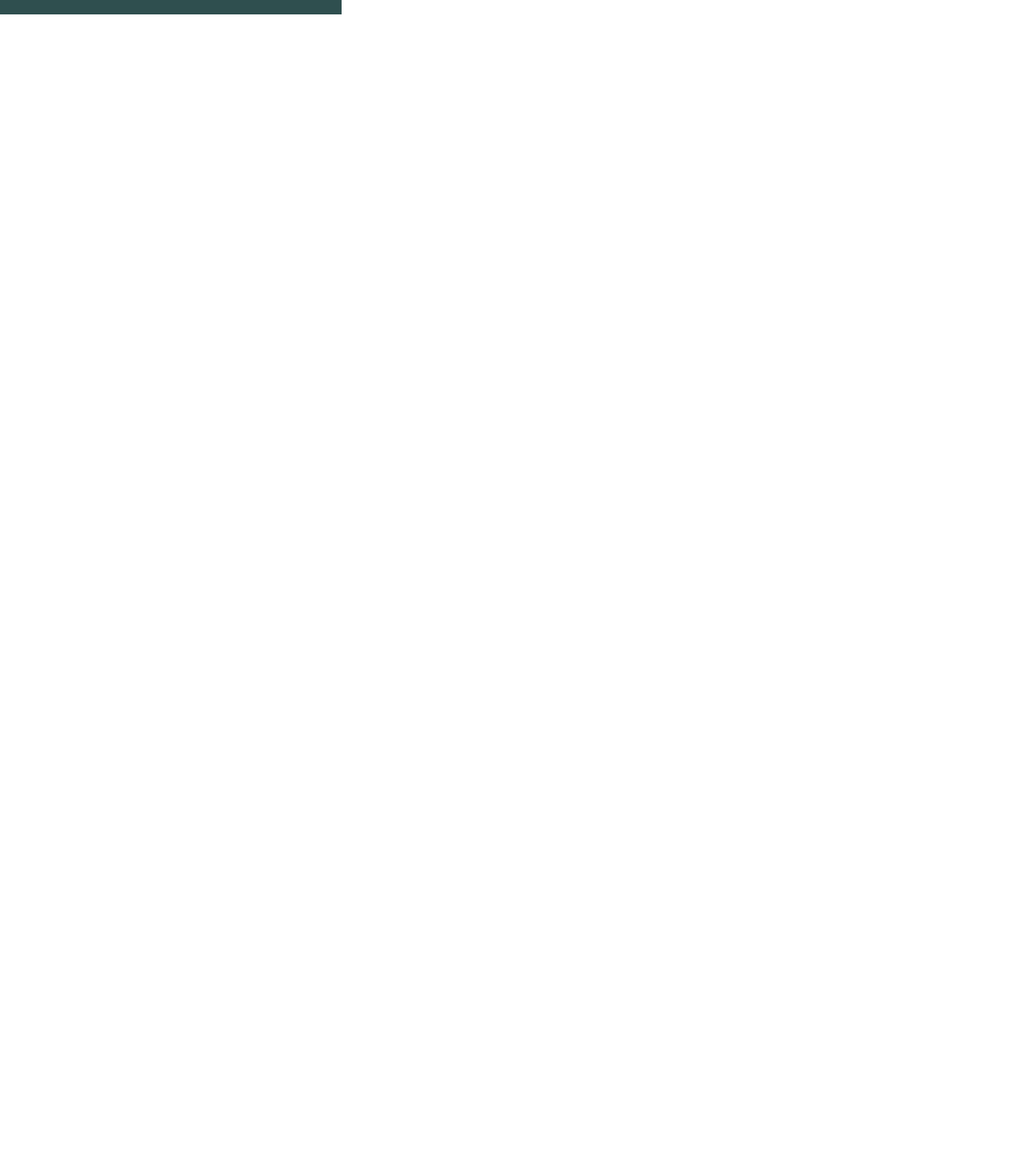
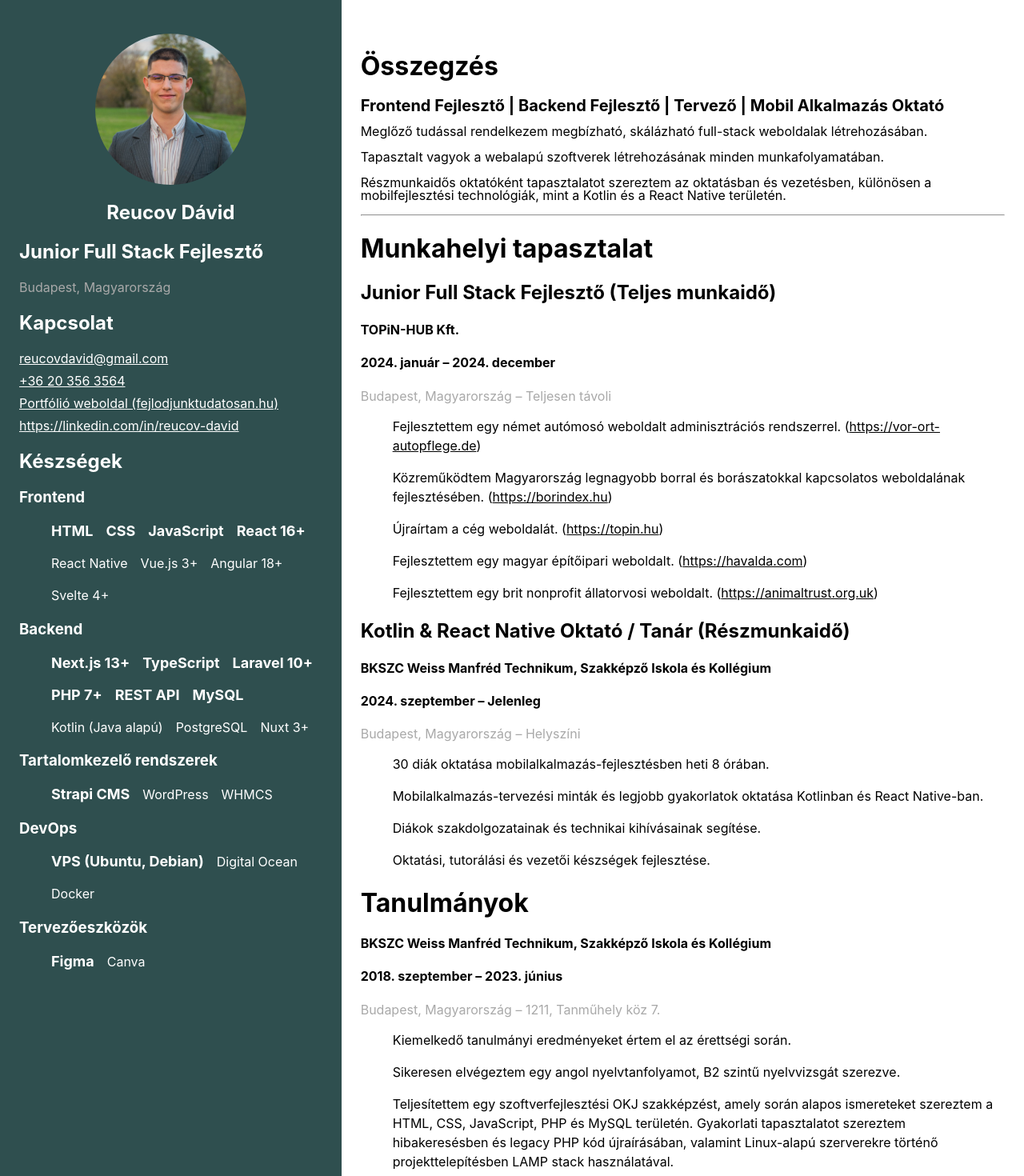
Before and after one commit to ReuDav/Portfolio, an Angular app: page /hu in a window 1280 px wide. Before the commit this address led to /. Shown: the part 1420-2890 px from the top of the page at 80% size. Before the commit the page ends 1438 px from the top, so only its background shows below. Built offline with nearby package versions, Linux system fonts and the light colour scheme.

Commit message:
added hu translation route

```diff
--- a/src/app/app.routes.ts
+++ b/src/app/app.routes.ts
@@ -1,3 +1,18 @@
 import { Routes } from '@angular/router';
+import { HuComponent } from './hu/hu.component';
+import { AppComponent } from './app.component';
 
-export const routes: Routes = [];
+export const routes: Routes = [
+  {
+    path: 'hu',
+    component: HuComponent,
+  },
+  {
+    path: '',
+    component: AppComponent,
+  },
+  {
+    path: '**',
+    redirectTo: '',
+  },
+];
--- /dev/null
+++ b/src/app/hu/hu.component.css
@@ -0,0 +1,72 @@
+html, body {
+  margin: 0 !important;
+  padding: 0 !important;
+  box-sizing: border-box;
+}
+strong {
+  font-weight: bolder !important;
+  font-size: 18px !important;
+}
+.container {
+  font-family: Inter, sans-serif;
+  display: grid;
+  grid-template-columns: 1fr 2fr;
+  color: black;
+
+  & a {
+    color: inherit;
+  }
+  & aside, main {
+    padding: 24px;
+    & .title {
+      font-size: 24px;
+      line-height: 24px;
+    }
+    & small {
+      font-size: 1em;
+      color: darkgray;
+      line-height: 16px;
+    }
+    & ul {
+      list-style: none;
+      display: flex;
+      flex-wrap: wrap;
+      gap: 16px;
+
+      & li {
+        line-height: 24px;
+      }
+    }
+  }
+  & aside {
+    color: white;
+    background: darkslategrey;
+    & .name {
+      text-align: center;
+    }
+    & .avatar {
+      object-fit: cover;
+      border-radius: 50%;
+      max-width: 50%;
+      display: block;
+      margin-inline: auto;
+      aspect-ratio: 1 / 1;
+    }
+    & .contacts {
+      display: flex;
+      flex-direction: column;
+      gap: 8px;
+    }
+  }
+  & .summary {
+    & * {
+      line-height: 16px;
+    }
+    & h1 {
+      font-size: 20px;
+    }
+    & h2 {
+      font-size: 24px;
+    }
+  }
+}
--- /dev/null
+++ b/src/app/hu/hu.component.html
@@ -0,0 +1,107 @@
+<div class="container">
+  <aside>
+    <img src="../../assets/img/david.jpg" alt="Reucov Dávid portréja, Junior Full Stack Fejlesztő" class="avatar">
+    <div>
+      <h1 class="name">Reucov Dávid</h1>
+      <h2>Junior Full Stack Fejlesztő</h2>
+      <small>Budapest, Magyarország</small>
+    </div>
+    <h2>Kapcsolat</h2>
+    <div class="contacts">
+      <a target="_blank" href="mailto:reucovdavid@gmail.com">reucovdavid&#64;gmail.com</a>
+      <a target="_blank" href="tel:+36203563564">+36 20 356 3564</a>
+      <a target="_blank" href="https://fejlodjunktudatosan.hu">Portfólió weboldal (fejlodjunktudatosan.hu)</a>
+      <a target="_blank" href="https://linkedin.com/in/reucov-david">https://linkedin.com/in/reucov-david</a>
+    </div>
+
+    <h2>Készségek</h2>
+    <h3>Frontend</h3>
+    <ul>
+      <li><strong>HTML</strong></li>
+      <li><strong>CSS</strong></li>
+      <li><strong>JavaScript</strong></li>
+      <li><strong>React 16+</strong></li>
+      <li>React Native</li>
+      <li>Vue.js 3+</li>
+      <li>Angular 18+</li>
+      <li>Svelte 4+</li>
+    </ul>
+    <h3>Backend</h3>
+    <ul>
+      <li><strong>Next.js 13+</strong></li>
+      <li><strong>TypeScript</strong></li>
+      <li><strong>Laravel 10+</strong></li>
+      <li><strong>PHP 7+</strong></li>
+      <li><strong>REST API</strong></li>
+      <li><strong>MySQL</strong></li>
+      <li>Kotlin (Java alapú)</li>
+      <li>PostgreSQL</li>
+      <li>Nuxt 3+</li>
+    </ul>
+    <h3>Tartalomkezelő rendszerek</h3>
+    <ul>
+      <li><strong>Strapi CMS</strong></li>
+      <li>WordPress</li>
+      <li>WHMCS</li>
+    </ul>
+    <h3>DevOps</h3>
+    <ul>
+      <li><strong>VPS (Ubuntu, Debian)</strong></li>
+      <li>Digital Ocean</li>
+      <li>Docker</li>
+    </ul>
+    <h3>Tervezőeszközök</h3>
+    <ul>
+      <li><strong>Figma</strong></li>
+      <li>Canva</li>
+    </ul>
+  </aside>
+  <main>
+    <h1>Összegzés</h1>
+    <div class="summary">
+      <h1>Frontend Fejlesztő | Backend Fejlesztő | Tervező | Mobil Alkalmazás Oktató</h1>
+      <p>Meglőző tudással rendelkezem megbízható, skálázható full-stack weboldalak létrehozásában.</p>
+      <p>Tapasztalt vagyok a webalapú szoftverek létrehozásának minden munkafolyamatában.</p>
+      <p>Részmunkaidős oktatóként tapasztalatot szereztem az oktatásban és vezetésben, különösen a mobilfejlesztési technológiák, mint a Kotlin és a React Native területén.</p>
+    </div>
+    <hr />
+    <h1>Munkahelyi tapasztalat</h1>
+    <div>
+      <h3 class="title">Junior Full Stack Fejlesztő (Teljes munkaidő)</h3>
+      <h4>TOPiN-HUB Kft.</h4>
+      <h4>2024. január – 2024. december</h4>
+      <small>Budapest, Magyarország – Teljesen távoli</small>
+      <ul>
+        <li>Fejlesztettem egy német autómosó weboldalt adminisztrációs rendszerrel. (<a target="_blank" href="https://vor-ort-autopflege.de">https://vor-ort-autopflege.de</a>)</li>
+        <li>Közreműködtem Magyarország legnagyobb borral és borászatokkal kapcsolatos weboldalának fejlesztésében. (<a target="_blank" href="https://borindex.hu">https://borindex.hu</a>)</li>
+        <li>Újraírtam a cég weboldalát. (<a target="_blank" href="https://topin.hu">https://topin.hu</a>)</li>
+        <li>Fejlesztettem egy magyar építőipari weboldalt. (<a target="_blank" href="https://havalda.com">https://havalda.com</a>)</li>
+        <li>Fejlesztettem egy brit nonprofit állatorvosi weboldalt. (<a target="_blank" href="https://animaltrust.org.uk">https://animaltrust.org.uk</a>)</li>
+      </ul>
+    </div>
+    <div>
+      <h3 class="title">Kotlin & React Native Oktató / Tanár (Részmunkaidő)</h3>
+      <h4>BKSZC Weiss Manfréd Technikum, Szakképző Iskola és Kollégium</h4>
+      <h4>2024. szeptember – Jelenleg</h4>
+      <small>Budapest, Magyarország – Helyszíni</small>
+      <ul>
+        <li>30 diák oktatása mobilalkalmazás-fejlesztésben heti 8 órában.</li>
+        <li>Mobilalkalmazás-tervezési minták és legjobb gyakorlatok oktatása Kotlinban és React Native-ban.</li>
+        <li>Diákok szakdolgozatainak és technikai kihívásainak segítése.</li>
+        <li>Oktatási, tutorálási és vezetői készségek fejlesztése.</li>
+      </ul>
+    </div>
+    <div>
+      <h1>Tanulmányok</h1>
+      <h4>BKSZC Weiss Manfréd Technikum, Szakképző Iskola és Kollégium</h4>
+      <h4>2018. szeptember – 2023. június</h4>
+      <small>Budapest, Magyarország – 1211, Tanműhely köz 7.</small>
+      <ul>
+        <li>Kiemelkedő tanulmányi eredményeket értem el az érettségi során.</li>
+        <li>Sikeresen elvégeztem egy angol nyelvtanfolyamot, B2 szintű nyelvvizsgát szerezve.</li>
+        <li>Teljesítettem egy szoftverfejlesztési OKJ szakképzést, amely során alapos ismereteket szereztem a HTML, CSS, JavaScript, PHP és MySQL területén. Gyakorlati tapasztalatot szereztem hibakeresésben és legacy PHP kód újraírásában, valamint Linux-alapú szerverekre történő projekttelepítésben LAMP stack használatával.</li>
+      </ul>
+    </div>
+  </main>
+</div>
+<router-outlet />
```
Also changed, not shown: src/app/hu/hu.component.ts (added, +11 -0 lines).
